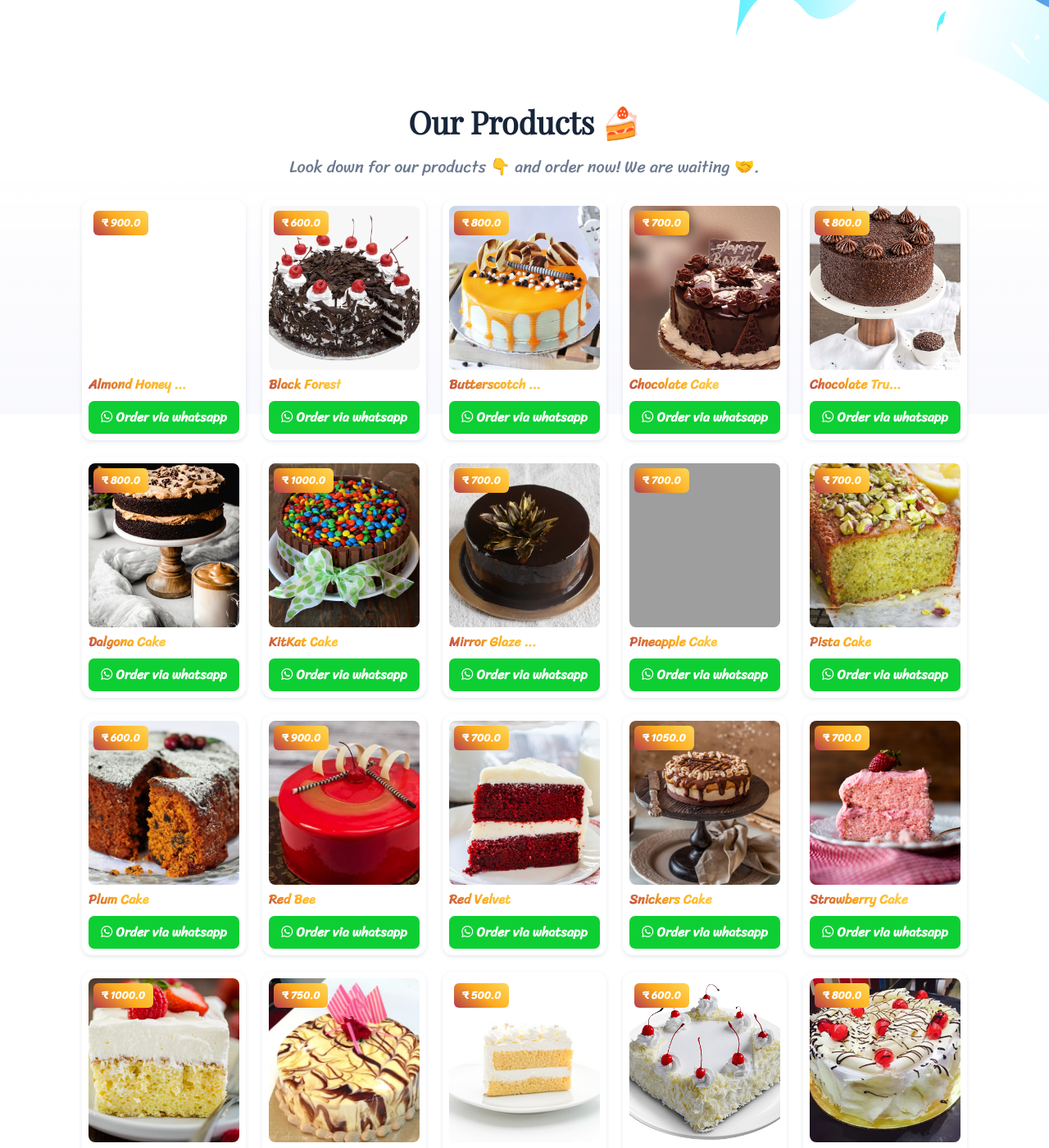
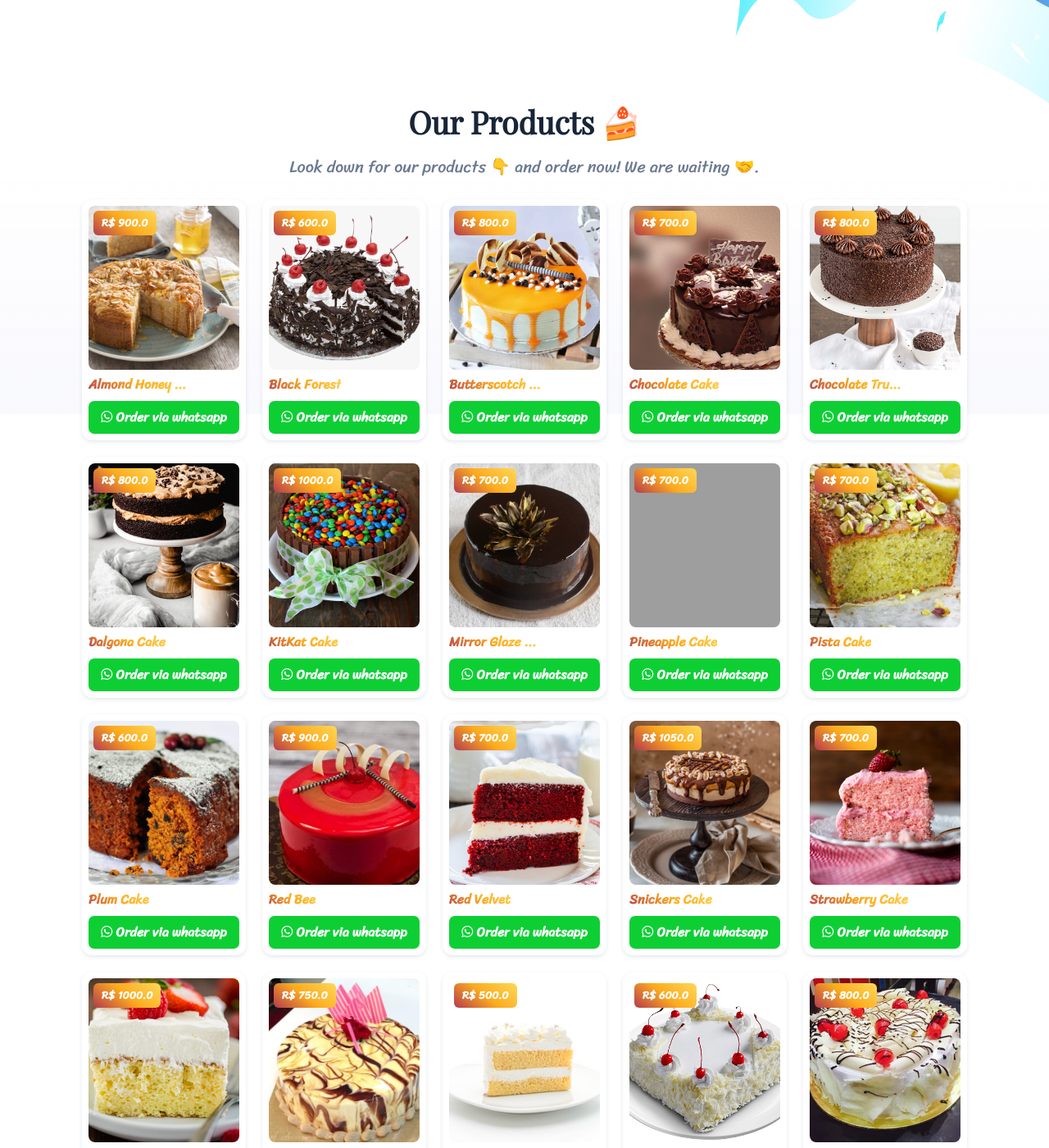
Before and after one commit to iuryadones/metadistribuidora, a Jekyll site: the page built from index.html, in a window 1280 px wide and 1400 px high, scrolled down 663 px. Shown: the whole window at 82% size. Built offline with Jekyll 4.4.1, drawn with Linux system fonts in a browser that asks for light colours; nearby versions of some CDN libraries; grey boxes are pictures that could not be loaded.

Commit message:
modifica

```diff
--- a/_includes/product-single.html
+++ b/_includes/product-single.html
@@ -1,7 +1,7 @@
 <div class="feature is-revealing">
     <div class="product-image" style="background-image: url({{site.baseurl}}{{product.image}})">
-        <span class="asset-light product-price-light">₹ {{product.price}}</span>
-        <span class="asset-dark product-price-dark">₹ {{product.price}}</span>
+        <span class="asset-light product-price-light">R$ {{product.price}}</span>
+        <span class="asset-dark product-price-dark">R$ {{product.price}}</span>
     </div>
     <div class="feature-inner">
         <div class="product-info">
```
Also changed, not shown: _products/almond-honey.md (+1 -1 lines), _products/white-truffle.md (line endings or trailing spaces).
